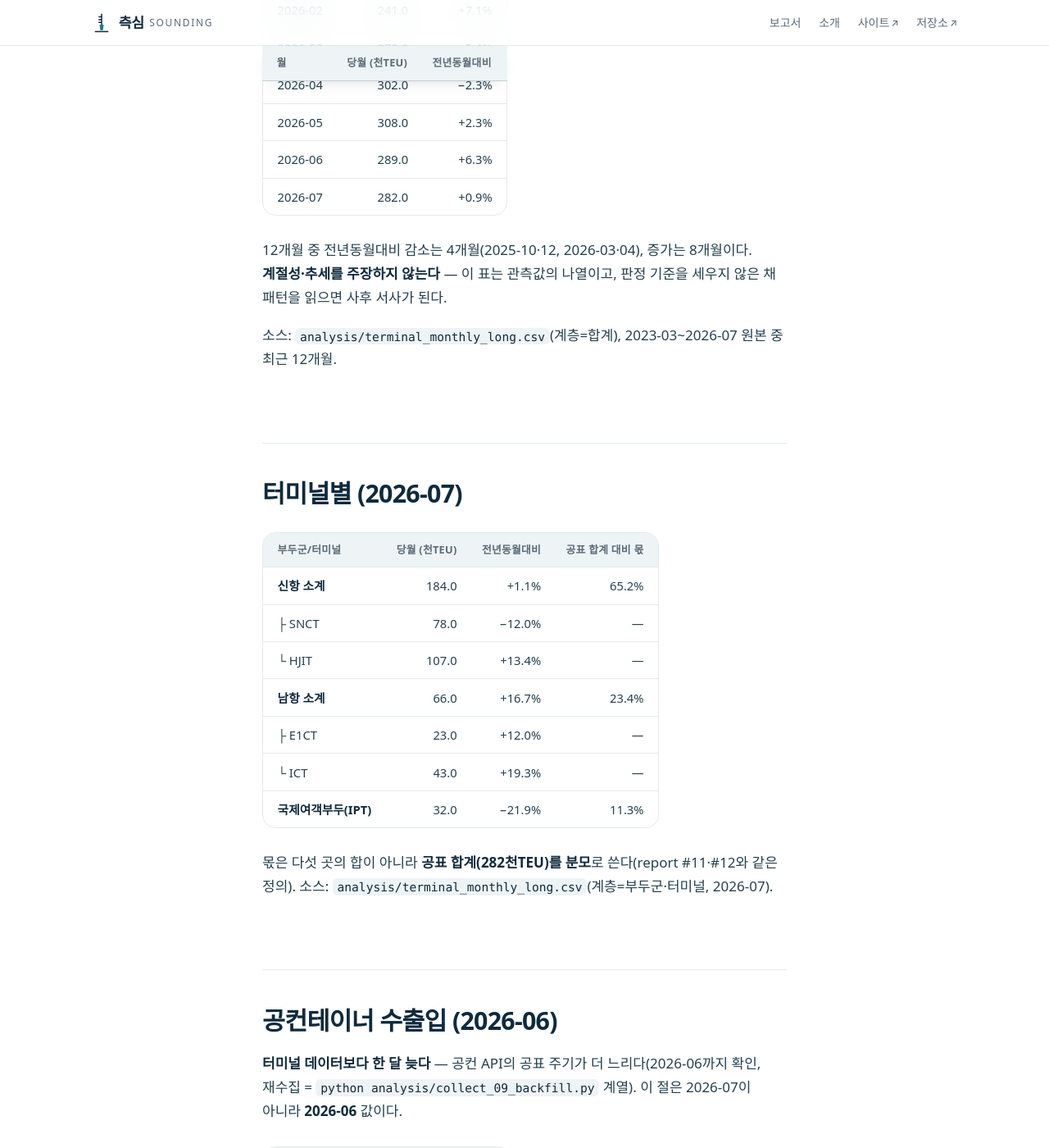
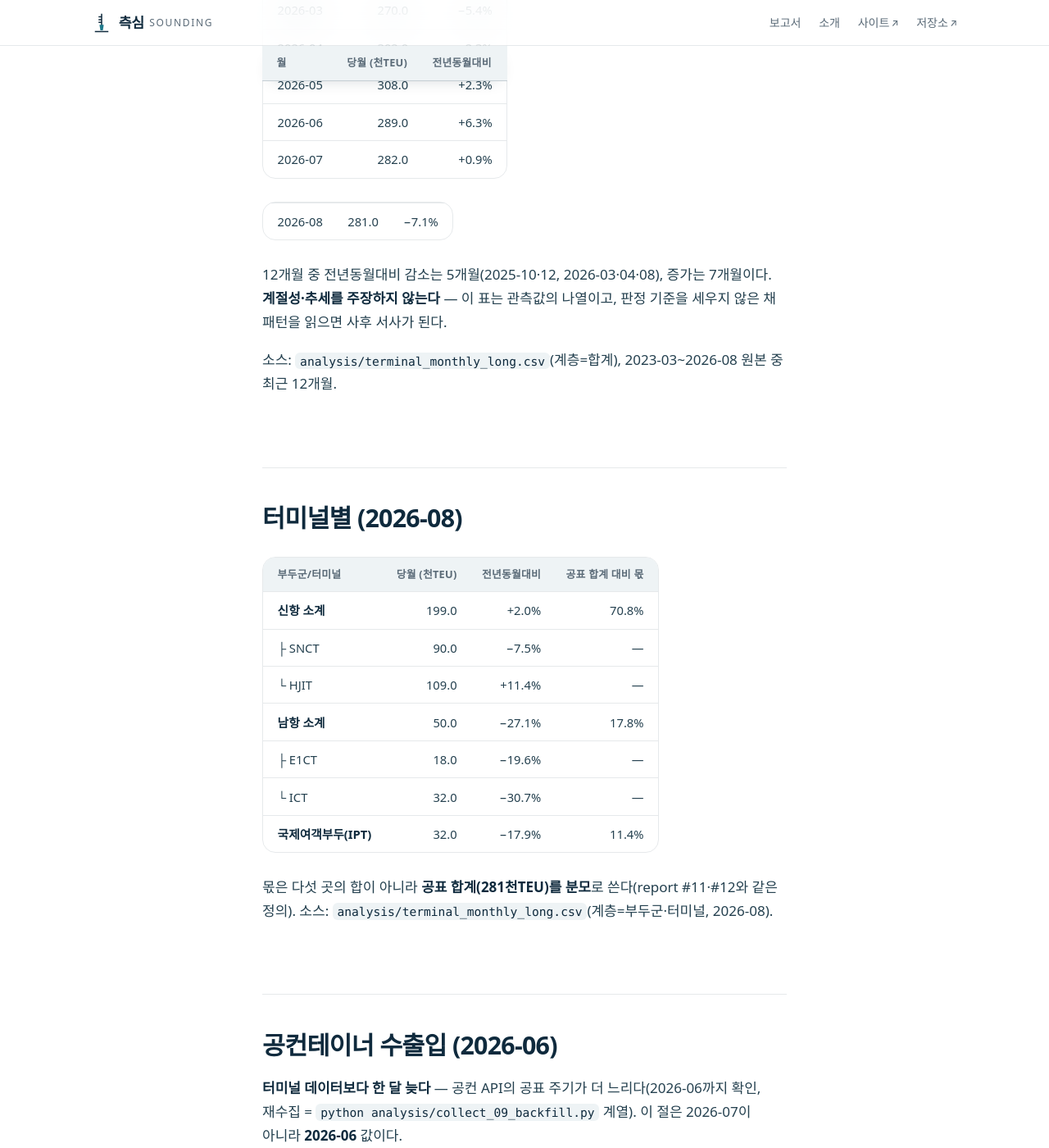
Before and after one commit to jisangj03-dev/incheon-port-analysis, a Jekyll site: the page built from reports/물동량.md, in a window 1280 px wide and 1400 px high, scrolled down 1466 px. Shown: the whole window at 82% size. Built offline with Jekyll 4.4.1, drawn with Linux system fonts in a browser that asks for light colours; some web fonts are replaced; our own code applies the rules of GitHub Pages for plain Markdown files; some of the changed text lies outside the part shown.

Commit message:
주간 물동량: 2026-08 갱신(281천TEU −7.1%) · 물류단지 축 원천 재확인 · li-10 초안 · 수집기 curl 재시도
Co-Authored-By: Claude Sonnet 5.5 <noreply@anthropic.com>
Claude-Session: https://claude.ai/code/session_019k1U8ZB9zdke99TWpD7BSu

```diff
--- a/analysis/terminal_monthly_long_sources.csv
+++ b/analysis/terminal_monthly_long_sources.csv
@@ -38,3 +38,4 @@
 2026-05,https://incheon.mof.go.kr/boardFileDown.do?file_idx=167538,129694,5AEA884DC4BDE439
 2026-06,https://incheon.mof.go.kr/boardFileDown.do?file_idx=168202,133666,600AB6FC5A5510EC
 2026-07,https://incheon.mof.go.kr/boardFileDown.do?file_idx=168991,133633,A0AB935DEAB97570
+2026-08,https://incheon.mof.go.kr/boardFileDown.do?file_idx=169936,134328,C57A6426C84BF5FA
--- a/analysis/terminal_monthly_sources.csv
+++ b/analysis/terminal_monthly_sources.csv
@@ -9,3 +9,4 @@
 2026-05,https://incheon.mof.go.kr/boardFileDown.do?file_idx=167538,129694,5AEA884DC4BDE439
 2026-06,https://incheon.mof.go.kr/boardFileDown.do?file_idx=168202,133666,600AB6FC5A5510EC
 2026-07,https://incheon.mof.go.kr/boardFileDown.do?file_idx=168991,133633,A0AB935DEAB97570
+2026-08,https://incheon.mof.go.kr/boardFileDown.do?file_idx=169936,134328,C57A6426C84BF5FA
--- a/reports/물동량.md
+++ b/reports/물동량.md
@@ -3,7 +3,7 @@
 > 이 페이지는 번호가 붙는 보고서 편이 아니다. #01~#12는 명제 하나를 골라 판정 기준을 먼저 걸고 PASS/FAIL을 내는 **판정형** 발행물이고, 이 페이지는 공식 1차 데이터를 그대로 정리해 두는 **정리형** 스냅샷이다 — 가설도, 판정 기준도 없다. 주 1회 루틴이 최신 월 공표가 나오면 그 값으로, 안 나온 주에는 다른 단면으로 이 페이지를 고쳐 쓴다.
 
 - **최초 발행**: 2026-09-24
-- **최근 편성**: 2026-09-27 — 원천 새 월 확인이 이번 라운드는 네트워크 정책으로 막혀 **[미확인]**(아래 표기 참고). 최신 월은 여전히 2026-07 그대로이고, 이번 라운드는 새 단면(공컨 비율 추이)만 추가했다.
+- **최근 편성**: 2026-10-12 — 새 월 **2026-08**을 반영했다(헤드라인·12개월 추이·터미널별·눈에 띄는 변화). 공컨 두 절은 공컨 API가 이번 라운드에 응답하지 않아 **2026-06 그대로**다(아래 해당 절 참고).
 - **갱신 방식**: 주 1회(월요일 06:00 KST) 클라우드 루틴 — 절차는 저장소의 `.claude/skills/주간물동량/SKILL.md`(공개 경계 안 · 지면으로 안 나온다), 판정(운영 기준)은 [`docs/측심_주간루틴_판정기준_선커밋_20260924.md`](../docs/측심_주간루틴_판정기준_선커밋_20260924.md).
 - **데이터 출처**: 인천지방해양수산청 「월별 항만운영통계」(터미널별 처리량) · 공공데이터포털 인천항만공사 공컨테이너 화물 통계 API(공컨 수출입). 둘 다 공식 1차 출처이고, 공표 주기가 달라 **월이 어긋날 수 있다** — 절마다 대상월을 따로 적는다.
 
@@ -11,15 +11,14 @@
 
 ## 헤드라인
 
-**2026-07 인천항 컨테이너 물동량 282천TEU · 전년동월대비 +0.9%.**
+**2026-08 인천항 컨테이너 물동량 281천TEU · 전년동월대비 −7.1%.**
 
-소스: 인천지방해양수산청 「월별 항만운영통계」 2026-07 표(계층=합계) · `analysis/terminal_monthly_long.csv`.
+소스: 인천지방해양수산청 「월별 항만운영통계」 2026-08 표(계층=합계) · `analysis/terminal_monthly_long.csv`.
 
 ## 최근 12개월 추이
 
 | 월 | 당월 (천TEU) | 전년동월대비 |
 |---|---:|---:|
-| 2025-08 | 303.0 | +0.4% |
 | 2025-09 | 292.0 | +2.2% |
 | 2025-10 | 279.0 | −6.3% |
 | 2025-11 | 303.0 | +6.8% |
@@ -32,23 +31,25 @@
 | 2026-06 | 289.0 | +6.3% |
 | 2026-07 | 282.0 | +0.9% |
 
-12개월 중 전년동월대비 감소는 4개월(2025-10·12, 2026-03·04), 증가는 8개월이다. **계절성·추세를 주장하지 않는다** — 이 표는 관측값의 나열이고, 판정 기준을 세우지 않은 채 패턴을 읽으면 사후 서사가 된다.
+| 2026-08 | 281.0 | −7.1% |
 
-소스: `analysis/terminal_monthly_long.csv`(계층=합계), 2023-03~2026-07 원본 중 최근 12개월.
+12개월 중 전년동월대비 감소는 5개월(2025-10·12, 2026-03·04·08), 증가는 7개월이다. **계절성·추세를 주장하지 않는다** — 이 표는 관측값의 나열이고, 판정 기준을 세우지 않은 채 패턴을 읽으면 사후 서사가 된다.
 
-## 터미널별 (2026-07)
+소스: `analysis/terminal_monthly_long.csv`(계층=합계), 2023-03~2026-08 원본 중 최근 12개월.
+
+## 터미널별 (2026-08)
 
 | 부두군/터미널 | 당월 (천TEU) | 전년동월대비 | 공표 합계 대비 몫 |
 |---|---:|---:|---:|
-| **신항 소계** | 184.0 | +1.1% | 65.2% |
-| ├ SNCT | 78.0 | −12.0% | — |
-| └ HJIT | 107.0 | +13.4% | — |
-| **남항 소계** | 66.0 | +16.7% | 23.4% |
-| ├ E1CT | 23.0 | +12.0% | — |
-| └ ICT | 43.0 | +19.3% | — |
-| **국제여객부두(IPT)** | 32.0 | −21.9% | 11.3% |
+| **신항 소계** | 199.0 | +2.0% | 70.8% |
+| ├ SNCT | 90.0 | −7.5% | — |
+| └ HJIT | 109.0 | +11.4% | — |
+| **남항 소계** | 50.0 | −27.1% | 17.8% |
+| ├ E1CT | 18.0 | −19.6% | — |
+| └ ICT | 32.0 | −30.7% | — |
+| **국제여객부두(IPT)** | 32.0 | −17.9% | 11.4% |
 
-몫은 다섯 곳의 합이 아니라 **공표 합계(282천TEU)를 분모**로 쓴다(report #11·#12와 같은 정의). 소스: `analysis/terminal_monthly_long.csv`(계층=부두군·터미널, 2026-07).
+몫은 다섯 곳의 합이 아니라 **공표 합계(281천TEU)를 분모**로 쓴다(report #11·#12와 같은 정의). 소스: `analysis/terminal_monthly_long.csv`(계층=부두군·터미널, 2026-08).
 
 ## 공컨테이너 수출입 (2026-06)
 
@@ -93,7 +94,7 @@
 
 ## 이 달의 눈에 띄는 변화 — 한 줄
 
-2026-07 국제여객부두(IPT)는 전년동월대비 **−21.9%**로 다섯 터미널 중 낙폭이 가장 컸고, 남항 ICT는 **+19.3%**로 증가폭이 가장 컸다. 원인은 이 데이터에 없다.
+2026-08 남항은 전년동월대비 **−27.1%**(ICT −30.7%·E1CT −19.6%)로, 한 달 전 +16.7%에서 방향이 뒤집혔다. 다섯 터미널 중 증가는 HJIT(+11.4%) 하나뿐이다. 원인은 이 데이터에 없다.
 
 ---
 
```
Also changed, not shown: analysis/collect_terminal_monthly.py (+17 -2 lines), analysis/terminal_monthly.csv (+9 -0 lines), analysis/terminal_monthly_long.csv (+9 -0 lines), docs/FACTS.md (+3 -0 lines), docs/물류단지_원천재확인_20261012.md (added, +31 -0 lines), docs/채널대기열.md (+1 -0 lines), docs/채널문안/li-10.md (added, +15 -0 lines).
